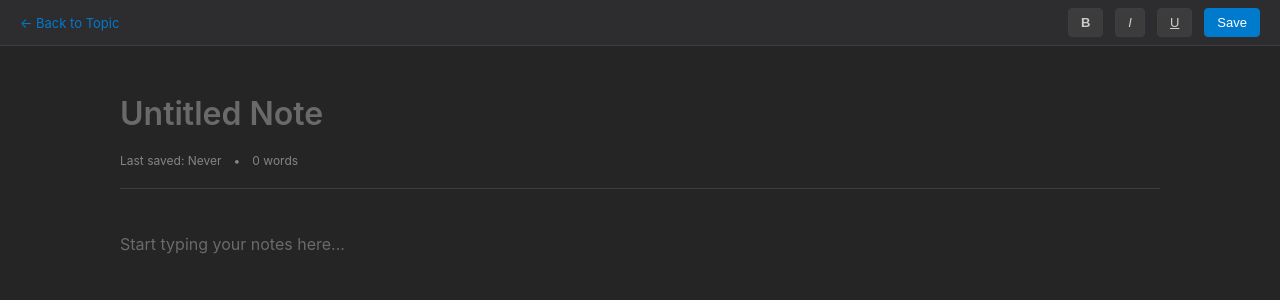
After one commit to Fernando12filho/studymate, a Flask app: page /topic/1/create_note in a window 1280 px wide. The commit adds this page. Shown: the top 300 px of the page. Run offline with Flask 3, Linux system fonts and the light colour scheme; the visitor is signed in with stand-in values (Sample User, id 1).

Commit message:
feat: Refactor topic management and enhance note functionality with new routes and templates

```diff
--- a/app/__init__.py
+++ b/app/__init__.py
@@ -36,7 +36,7 @@ def create_app(config_class: type = Config):
     from .auth import bp as auth
     app.register_blueprint(auth)
 
-    from .subject import bp as topics
+    from .topic import bp as topics
     app.register_blueprint(topics)
 
     return app
--- a/app/models.py
+++ b/app/models.py
@@ -86,10 +86,10 @@ class Note(db.Model):
 
     is_ai_generated: Mapped[bool] = mapped_column(default=False)
 
-    created_at: Mapped[datetime] = mapped_column(default=datetime.utcnow)
+    created_at: Mapped[datetime] = mapped_column(default=datetime.now)
     updated_at: Mapped[datetime] = mapped_column(
-        default=datetime.utcnow,
-        onupdate=datetime.utcnow
+        default=datetime.now,
+        onupdate=datetime.now
     )
 
     # Ownership
--- a/app/subject.py
+++ b/app/topic.py
@@ -1,7 +1,8 @@
+import datetime
 from .extensions import db
 from flask import Blueprint, render_template, request, redirect, url_for, flash
 from flask_login import login_required, current_user
-from .models import Topic
+from .models import Topic, Note
 
 bp = Blueprint('topics', __name__, url_prefix='/topic')
 
@@ -120,3 +121,133 @@ def delete_topic(topic_id):
     if parent_id:
         return redirect(url_for('topics.view_topic', topic_id=parent_id))
     return redirect(url_for('dashboard'))
+
+@bp.route("/<int:topic_id>/subtopics", methods=['GET'])
+@login_required
+def view_subtopics(topic_id):
+    """View all subtopics of a topic"""
+    topic = Topic.query.filter_by(id=topic_id, user_id=current_user.id).first()
+
+    if not topic:
+        flash('Topic not found', 'error')
+        return redirect(url_for('dashboard'))
+
+    subtopics = Topic.query.filter_by(parent_topic_id=topic_id).all()
+    return render_template('dashboard.html',
+                           topic=topic,
+                           subtopics=subtopics,
+                           all_topics=get_all_user_topics(),
+                           current_topic=topic,
+                           active_panel='topics')
+
+@bp.route("/<int:topic_id>/create_subtopic", methods=['POST'])
+@login_required
+def create_subtopic(topic_id):
+    """Add a subtopic to a topic"""
+    topic = Topic.query.filter_by(id=topic_id, user_id=current_user.id).first()
+
+    if not topic:
+        flash('Topic not found', 'error')
+        return redirect(url_for('dashboard'))
+
+    if request.method == 'POST':
+        name = request.form.get('name')
+        description = request.form.get('description')
+
+        new_subtopic = Topic(
+            name=name,
+            description=description,
+            user_id=current_user.id,
+            parent_topic_id=topic.id
+        )
+
+        db.session.add(new_subtopic)
+        db.session.commit()
+
+        flash('Subtopic created successfully!', 'success')
+        return redirect(url_for('topics.view_topic', topic_id=topic.id))
+
+@bp.route("/<int:topic_id>/delete_subtopic", methods=['POST'])
+@login_required
+def delete_subtopic(topic_id):
+    """Delete a subtopic from a topic"""
+    subtopic = Topic.query.filter_by(id=topic_id, user_id=current_user.id).first()
+
+    if not subtopic:
+        flash('Subtopic not found', 'error')
+        return redirect(url_for('dashboard'))
+
+    db.session.delete(subtopic)
+    db.session.commit()
+
+    flash('Subtopic deleted successfully!', 'success')
+    return redirect(url_for('topics.view_topic', topic_id=subtopic.parent_topic_id))
+
+@bp.route("/<int:topic_id>/create_note", methods=['GET', 'POST'])
+@login_required
+def create_note(topic_id):
+    # """Create a new note for a topic"""
+    # topic = Topic.query.filter_by(id=topic_id, user_id=current_user.id).first()
+
+    # if not topic:
+    #     flash('Topic not found', 'error')
+    #     return redirect(url_for('dashboard'))
+
+    # title = request.form.get('title')
+    # content = request.form.get('content')
+
+    # new_note = Note(
+    #     title=title,
+    #     content=content,
+    #     user_id=current_user.id,
+    #     topic_id=topic.id
+    # )
+
+    # db.session.add(new_note)
+    # db.session.commit()
+
+    # flash('Note created successfully!', 'success')
+    if request.method == 'GET':
+        print("Create note for topic:", topic_id)
+    return render_template('notes.html', topic_id=topic_id)
+
+@bp.route("/<int:topic_id>/save_note", methods=['POST'])
+@login_required
+def save_note(topic_id):
+    """Save a note for a topic"""
+    topic = Topic.query.filter_by(id=topic_id, user_id=current_user.id).first()
+
+    if not topic:
+        flash('Topic not found', 'error')
+        return redirect(url_for('dashboard'))
+
+    data = request.get_json()
+    title = data.get('title')
+    content = data.get('content')
+    is_ai_generated = data.get('is_ai_generated')
+
+    print("Saving note:", title, content, is_ai_generated)
+
+    new_note = Note(
+        title=title,
+        content=content,
+        is_ai_generated=is_ai_generated,
+        user_id=current_user.id,
+        topic_id=topic.id
+    )
+
+    db.session.add(new_note)
+    db.session.commit()
+
+    flash('Note created successfully!', 'success')
+    return redirect(url_for('topics.view_topic', topic_id=topic.id))
+
+# Route to view a specific note
+@bp.route("/notes/<int:note_id>")
+@login_required
+def view_note(note_id):
+    note = Note.query.filter_by(id=note_id, user_id=current_user.id).first()
+    if not note:
+        flash('Note not found', 'error')
+        return redirect(url_for('dashboard'))
+    return render_template('notes.html', note=note, topic_id=note.topic_id)
--- /dev/null
+++ b/templates/notes.html
@@ -0,0 +1,276 @@
+{% extends "base.html" %}
+
+{% block title %}Notes - StudyMate{% endblock %}
+
+{% block content %}
+<style>
+    body {
+        background: #1e1e1e;
+        margin: 0;
+        padding: 0;
+        display: block;
+        min-height: 100vh;
+        overflow-x: hidden;
+    }
+
+    .notes-container {
+        width: 100%;
+        height: 100vh;
+        background: #252526;
+        display: flex;
+        flex-direction: column;
+        padding: 0;
+    }
+
+    .toolbar {
+        background: #2d2d30;
+        padding: 8px 20px;
+        border-bottom: 1px solid #3e3e42;
+        display: flex;
+        gap: 12px;
+        align-items: center;
+        flex-shrink: 0;
+    }
+
+    .toolbar-btn {
+        padding: 6px 12px;
+        background: #3c3c3c;
+        border: 1px solid #3e3e42;
+        border-radius: 4px;
+        color: #cccccc;
+        font-size: 13px;
+        cursor: pointer;
+        transition: all 0.2s;
+    }
+
+    .toolbar-btn:hover {
+        background: #4a4a4a;
+        border-color: #5a5a5a;
+    }
+
+    .toolbar-btn.primary {
+        background: #007acc;
+        color: white;
+        border-color: #007acc;
+    }
+
+    .toolbar-btn.primary:hover {
+        background: #0098ff;
+        border-color: #0098ff;
+    }
+
+    .back-link {
+        color: #007acc;
+        text-decoration: none;
+        font-size: 13px;
+        display: inline-flex;
+        align-items: center;
+        gap: 4px;
+    }
+
+    .back-link:hover {
+        text-decoration: underline;
+        color: #0098ff;
+    }
+
+    .toolbar-spacer {
+        flex: 1;
+    }
+
+    .notes-content {
+        flex: 1;
+        overflow-y: auto;
+        padding: 40px 80px;
+        max-width: 1200px;
+        width: 100%;
+        margin: 0 auto;
+    }
+
+    .notes-header {
+        margin-bottom: 30px;
+        padding-bottom: 20px;
+        border-bottom: 1px solid #3e3e42;
+    }
+
+    .notes-title {
+        font-size: 32px;
+        color: #e0e0e0;
+        font-weight: 600;
+        margin-bottom: 12px;
+        padding: 8px 0;
+        border: none;
+        width: 100%;
+        outline: none;
+        background: transparent;
+        font-family: -apple-system, BlinkMacSystemFont, 'Segoe UI', Roboto, Oxygen, Ubuntu, Cantarell, sans-serif;
+    }
+
+    .notes-title::placeholder {
+        color: #6a6a6a;
+    }
+
+    .notes-title:focus {
+        background: rgba(255, 255, 255, 0.03);
+        border-radius: 4px;
+        padding: 8px 12px;
+    }
+
+    .notes-meta {
+        font-size: 12px;
+        color: #858585;
+        padding: 0 0;
+        display: flex;
+        gap: 12px;
+    }
+
+    .notes-editor {
+        min-height: calc(100vh - 300px);
+        font-size: 16px;
+        line-height: 1.7;
+        color: #d4d4d4;
+        padding: 12px 0;
+        border: none;
+        outline: none;
+        width: 100%;
+        background: transparent;
+        font-family: -apple-system, BlinkMacSystemFont, 'Segoe UI', Roboto, Oxygen, Ubuntu, Cantarell, sans-serif;
+        resize: none;
+    }
+
+    .notes-editor::placeholder {
+        color: #6a6a6a;
+    }
+
+    .notes-editor:focus {
+        background: rgba(255, 255, 255, 0.02);
+        border-radius: 4px;
+        padding: 12px;
+    }
+
+    /* Custom scrollbar for dark mode */
+    .notes-content::-webkit-scrollbar {
+        width: 12px;
+    }
+
+    .notes-content::-webkit-scrollbar-track {
+        background: #1e1e1e;
+    }
+
+    .notes-content::-webkit-scrollbar-thumb {
+        background: #3e3e42;
+        border-radius: 6px;
+    }
+
+    .notes-content::-webkit-scrollbar-thumb:hover {
+        background: #4a4a4a;
+    }
+</style>
+
+<div class="notes-container">
+    <div class="toolbar">
+        <a href="{{ url_for('topics.view_topic', topic_id=topic_id) if topic_id else url_for('dashboard') }}" class="back-link">
+            ← Back to Topic
+        </a>
+        <div class="toolbar-spacer"></div>
+        <button class="toolbar-btn" onclick="formatText('bold')"><b>B</b></button>
+        <button class="toolbar-btn" onclick="formatText('italic')"><i>I</i></button>
+        <button class="toolbar-btn" onclick="formatText('underline')"><u>U</u></button>
+        <button class="toolbar-btn primary" onclick="saveNotes()">Save</button>
+    </div>
+
+    <div class="notes-content">
+        <div class="notes-header">
+            <input type="text" class="notes-title" placeholder="Untitled Note" value="{{ note.title if note else '' }}">
+            <div class="notes-meta">
+                <span id="lastSaved">Last saved: Never</span>
+                <span>•</span>
+                <span id="wordCount">0 words</span>
+            </div>
+        </div>
+
+        <textarea class="notes-editor" placeholder="Start typing your notes here...">{{ note.content if note else '' }}</textarea>
+    </div>
+</div>
+
+<script>
+    const editor = document.querySelector('.notes-editor');
+    const titleInput = document.querySelector('.notes-title');
+    const wordCountSpan = document.getElementById('wordCount');
+    const lastSavedSpan = document.getElementById('lastSaved');
+
+    // Auto-resize textarea
+    function autoResize() {
+        editor.style.height = 'auto';
+        editor.style.height = Math.max(600, editor.scrollHeight) + 'px';
+    }
+
+    editor.addEventListener('input', () => {
+        autoResize();
+        updateWordCount();
+    });
+
+    // Update word count
+    function updateWordCount() {
+        const text = editor.value.trim();
+        const words = text ? text.split(/\s+/).length : 0;
+        wordCountSpan.textContent = `${words} word${words !== 1 ? 's' : ''}`;
+    }
+
+    // Save notes
+    function saveNotes() {
+        const title = titleInput.value || 'Untitled Note';
+        const content = editor.value;
+        const is_ai_generated = false;
+
+        // TODO: Add actual save functionality with backend
+        console.log('Saving:', { title, content, is_ai_generated});
+
+        // Update last saved time
+        const now = new Date();
+        lastSavedSpan.textContent = `Last saved: ${now.toLocaleTimeString()}`;
+
+        // TODO: Add actual save functionality with backend
+        fetch(`{{ url_for('topics.save_note', topic_id=topic_id) }}`, {
+            method: 'POST',
+            headers: {
+                'Content-Type': 'application/json'
+            },
+            body: JSON.stringify({ title, content, is_ai_generated})
+        })
+        .then(response => {
+            if (response.ok) {
+                console.log('Note saved successfully');
+            } else {
+                console.error('Error saving note');
+            }
+        });
+
+        // Visual feedback
+        const saveBtn = document.querySelector('.toolbar-btn.primary');
+        const originalText = saveBtn.textContent;
+        saveBtn.textContent = 'Saved!';
+        setTimeout(() => {
+            saveBtn.textContent = originalText;
+        }, 2000);
+    }
+
+    // Format text (basic placeholder - would need contentEditable for full formatting)
+    function formatText(format) {
+        // This is a simple placeholder
+        // For real formatting, you'd want to use a rich text editor library
+        console.log('Format:', format);
+    }
+
+    // Keyboard shortcuts
+    document.addEventListener('keydown', (e) => {
+        if ((e.metaKey || e.ctrlKey) && e.key === 's') {
+            e.preventDefault();
+            saveNotes();
+        }
+    });
+
+    // Initialize
+    autoResize();
+    updateWordCount();
+</script>
+{% endblock %}
```
Also changed, not shown: templates/dashboard/topic.html (+24 -21 lines).
